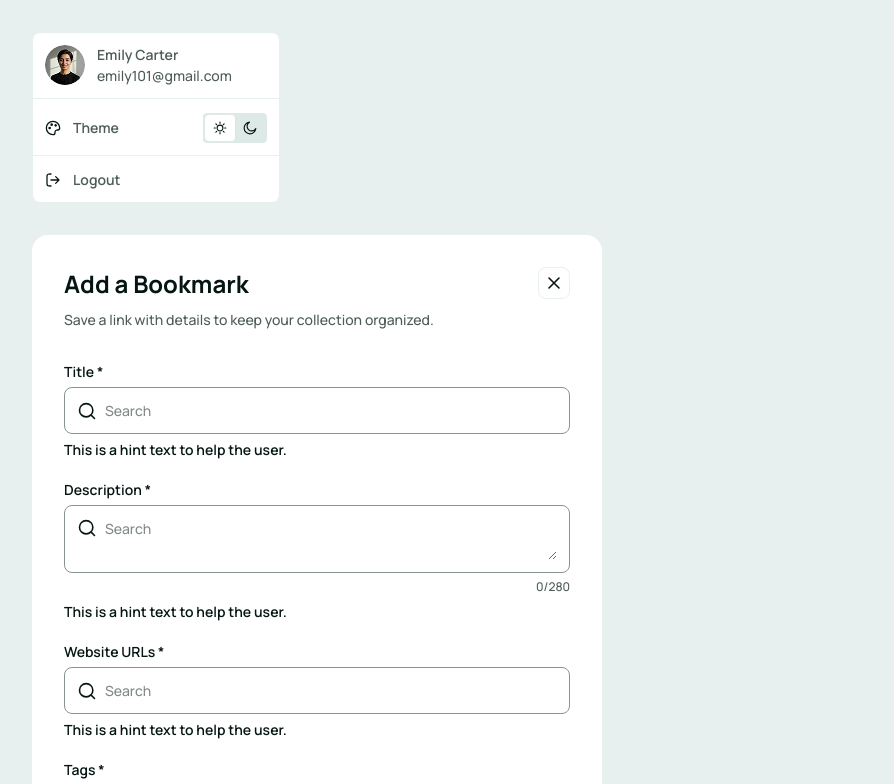
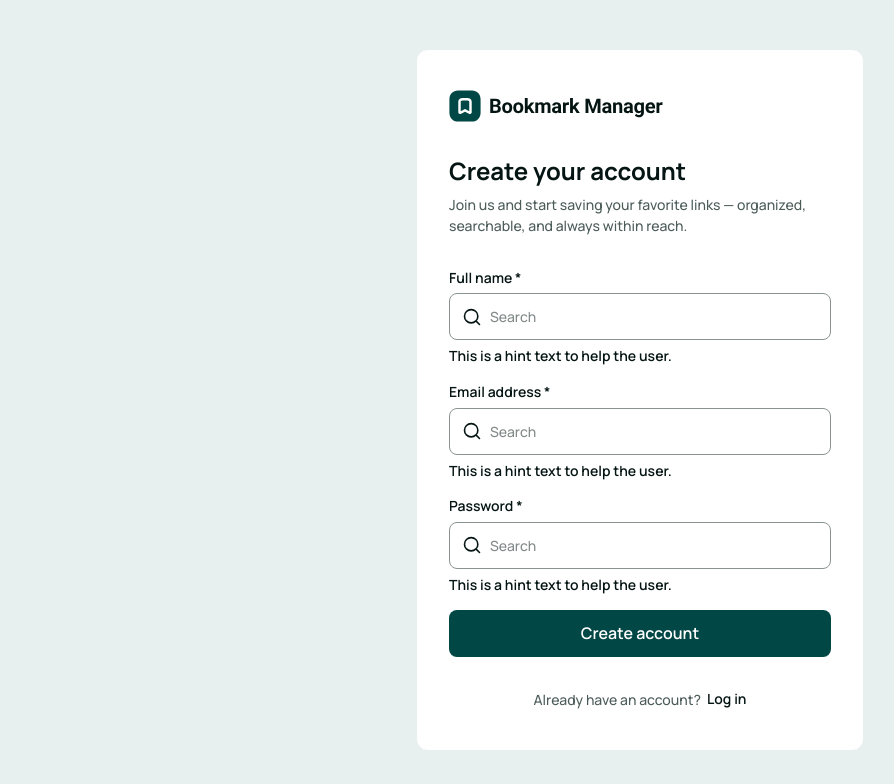
Before and after one commit to Rodcosta85/bookmark-manager, a React (Vite) app: page /login in a window 1280 px wide. Shown: the top 784 px of the page, without its empty margins (0-894 px from the left). Built offline with nearby package versions, Linux system fonts and the light colour scheme.

Commit message:
started setting up the routes with react-router-dom; created the "create account" and "log in" form modals with conditionals set up with zustand;

```diff
--- a/package.json
+++ b/package.json
@@ -13,6 +13,7 @@
     "@tailwindcss/vite": "^4.1.18",
     "react": "^19.2.0",
     "react-dom": "^19.2.0",
+    "react-router-dom": "^7.13.0",
     "tailwindcss": "^4.1.18",
     "zustand": "^5.0.11"
   },
@@ -27,7 +28,7 @@
     "eslint-plugin-react-refresh": "^0.4.24",
     "globals": "^16.5.0",
     "typescript": "~5.9.3",
-    "typescript-eslint": "^8.48.0",
+    "typescript-eslint": "^8.14.0",
     "vite": "^8.0.0-beta.13"
   },
   "overrides": {
--- a/src/App.tsx
+++ b/src/App.tsx
@@ -1,86 +1,41 @@
-import { type MouseEvent } from "react"
+import { Navigate, Routes, Route } from "react-router-dom"
 import useBookmarks from "./hooks/useBookmark"
-// import type { DataTypes } from "./types/dataTypes"
-import ProfileDropdown from "./components/profileDropdown"
-import AddBookmark from "./components/addBookmark"
-import MappedCard from "./components/mappedCard"
-import SidebarComp from "./components/sidebarComp"
-import SortBy from "./components/sortBy"
-import SortButton from "./components/Buttons/sortButton"
-import HambMenu from "./components/Buttons/hambMenu"
-import DialogModal from "./components/dialogModal"
-import NotificationPopup from "./components/notificationPopup"
-
+import InitialModal from "./components/Forms/initialModal"
+import LoggedIn from "./pages/loggedIn"
 
 function App() {
 
-  const { sidebar,
-    sortDropdown,
-    activeTheme,
-    appearNotif,
-    bookmarks,
-    setSidebar,
-    setCardDropdown,
-    setSortDropdown,
-    setAppearNotif } = useBookmarks()
-
-  const handleSideBar = (e: MouseEvent<HTMLButtonElement>) => {
-    e.preventDefault()
-    setSidebar()
-  }
-
-  const handleCardDropdown = (e: MouseEvent<HTMLButtonElement>) => {
-    e.preventDefault()
-    setCardDropdown
-  }
-
-  const handleSortDropdown = (e: MouseEvent<HTMLButtonElement>) => {
-    e.preventDefault()
-    setSortDropdown()
-  }
-
-  const allTags = bookmarks.flatMap(item => item.tags);
-    console.log(allTags);
-
-    const elementCount = allTags.reduce((acc: Record<string, number>, tag) => {
-        acc[tag] = (acc[tag] || 0) + 1;
-        return acc;
-    }, {});
-    console.log(elementCount);
-
-    const sortedUniqueTags = Object.keys(elementCount).sort((a, b) =>
-        a.localeCompare(b, undefined, { sensitivity: 'base' })
-    );
+  const { activeTheme, isLoggedIn } = useBookmarks()
 
   return (
-    <div className={`font-manrope flex flex-col gap-8 p-8 relative
+    <div className={`font-manrope
+      w-screen h-screen
+      relative
     ${activeTheme.bg}`}>
-      <ProfileDropdown />
-      <AddBookmark />
-      <MappedCard handleCardDropdown={handleCardDropdown} />
-      <HambMenu handleSideBar={handleSideBar} />
-      {sidebar ?
-        <SidebarComp
-        handleSidebar={handleSideBar}
-        sortedTags={sortedUniqueTags}
-        elementCount={elementCount}
+      <Routes>
+        <Route
+          path="/login"
+
+          // condicional para renderizar o mesmo component só que com outro title,
+          // subtitle e buttonText caso isLoggedIn seja true?
+          element={isLoggedIn ?
+            <InitialModal
+              title="Log in to your account"
+              subtitle="Welcome back! Please enter your details."
+              buttonText="Log in"
+            />
+            :
+            <InitialModal
+            title="Create your account"
+            subtitle="Join us and start saving your favorite links — organized, searchable, and always within reach."
+            buttonText="Create account"
+            />
+          }
         />
-        :
-        null
-      }
-      <div className="flex flex-col gap-2.5 w-fit h-fit">
-        <SortButton handleSortDropdown={handleSortDropdown} />
-        {sortDropdown ?
-          <SortBy />
-          :
-          null
-        }
-      </div>
-      <DialogModal
-        title="Archive bookmark"
-        subtitle="Are you sure you want to archive this bookmark?" />
-      <NotificationPopup img={activeTheme.iconCheck} label="Bookmark added successfully." />
+        <Route path="/" element={<LoggedIn />} />
+      </Routes>
     </div>
+
   )
 }
 
--- /dev/null
+++ b/src/components/Forms/initialModal.tsx
@@ -0,0 +1,87 @@
+import useBookmarks from "../../hooks/useBookmark"
+import InputComp from "../inputComp"
+
+interface InitialProps {
+  title: string,
+  subtitle: string
+  buttonText: string
+}
+
+const initialModal: React.FC<InitialProps> = ({ title, subtitle, buttonText }) => {
+
+  const { activeTheme, isLoggedIn } = useBookmarks()
+
+  return (
+    <div className="flex justify-center items-center
+    h-screen">
+      <div className={`
+    flex flex-col gap-8
+    w-md h pt-500 pb-500 pl-400 pr-400
+    rounded-12
+    ${activeTheme.cardBg}
+    border ${activeTheme.cardBorder}`}>
+        <img
+          src={activeTheme.logo}
+          alt="the logo for Bookmark Manager"
+          className="w-53.5 h-8"
+        />
+        <div className="flex flex-col gap-075">
+          <h2 className={`text-preset-1 ${activeTheme.headerText}`}>
+            {title}
+          </h2>
+          <p className={`text-preset-4-medium ${activeTheme.paragraphOne}`}>
+            {subtitle}
+          </p>
+        </div>
+        <form className="flex flex-col gap-4">
+          {isLoggedIn ?
+            <div className="flex flex-col gap-4">
+              <InputComp label="Email" type="email" />
+              <InputComp label="Password" type="password" />
+            </div>
+            :
+            <div className="flex flex-col gap-4">
+              <InputComp label="Full name *" type="text" />
+              <InputComp label="Email address *" type="email" />
+              <InputComp label="Password *" type="password" />
+            </div>
+          }
+          <button className="w-full pl-200 pr-200 pt-150 pb-150
+        rounded-8
+        text-center text-preset-3 text-white
+        bg-teal-700">
+            {buttonText}
+          </button>
+        </form>
+
+        {isLoggedIn ?
+          <div className="flex flex-col gap-150">
+
+            {/* forgot password */}
+            <div className="flex justify-center items-center gap-075">
+              <span className={`text-preset-4-medium ${activeTheme.paragraphOne}`}>Forgot your password?</span>
+              <button className={`text-preset-4 ${activeTheme.paragraphTwo} cursor-pointer`}>Reset it</button>
+            </div>
+
+            {/* dont have an account */}
+            <div className="flex justify-center items-center gap-075">
+              <span className={`text-preset-4-medium ${activeTheme.paragraphOne}`}>Don’t have an account?</span>
+              <button className={`text-preset-4 ${activeTheme.paragraphTwo} cursor-pointer`}>Sign up</button>
+            </div>
+          </div>
+          :
+          <div className="flex justify-center items-center gap-075">
+            <span className={`text-preset-4-medium ${activeTheme.paragraphOne}`}>Already have an account?</span>
+            <button className={`text-preset-4 ${activeTheme.paragraphTwo} cursor-pointer`}>Log in</button>
+          </div>
+        }
+        {/* forgot password e dont have an account */}
+
+
+      </div>
+    </div>
+
+  )
+}
+
+export default initialModal
--- a/src/components/InputComp.tsx
+++ b/src/components/InputComp.tsx
@@ -1,10 +1,11 @@
 import useBookmarks from "../hooks/useBookmark"
 
 interface inputCompProps {
-  label: string
+  label: string,
+  type?: 'text' | 'number' | 'email' | 'password'
 }
 
-const InputComp: React.FC<inputCompProps> = ({ label }) => {
+const InputComp: React.FC<inputCompProps> = ({ label, type }) => {
 
   const { activeTheme } = useBookmarks()
 
@@ -20,7 +21,8 @@ const InputComp: React.FC<inputCompProps> = ({ label }) => {
           className='w-5 h-5'
         />
         <input
-        type="text"
+        type={type}
+        name={type}
         placeholder={label === 'Tags *' ? 'e.g. design, learning, tools' : 'Search'}
         className={`text-preset-4-medium ${activeTheme.paragraphTwo} placeholder-${activeTheme.paragraphOne}
         focus:outline-none border-none
--- a/src/hooks/useBookmark.ts
+++ b/src/hooks/useBookmark.ts
@@ -22,7 +22,8 @@ interface BookmarkStates {
     sortDropdown: boolean,
     activeSort: string,
     contentType: string,
-    appearNotif: boolean
+    appearNotif: boolean,
+    isLoggedIn: boolean,
 
     setActiveTheme: (theme: themeChanger) => void,
     setSidebar: () => void,
@@ -34,7 +35,8 @@ interface BookmarkStates {
     setSortDropdown: () => void,
     setSortType: (type: SortType) => void,
     setHomeArchived: (type: HomeArchived) => void,
-    setAppearNotif: () => void
+    setAppearNotif: () => void,
+    setIsLoggedIn: () => void
 }
 
 const useBookmarks = create<BookmarkStates>((set) => ({
@@ -75,6 +77,9 @@ const useBookmarks = create<BookmarkStates>((set) => ({
     // notificação de ação
     appearNotif: false,
 
+    // controla se o usuario esta logado ou nao
+    isLoggedIn: false,
+
     setActiveTheme: (theme) => set({activeTheme: theme}),
     setSidebar: () => set((state) => ({ sidebar: !state.sidebar })),
     setProfileDropdown: () => set((state) => ({ profileDropdown: !state.profileDropdown })),
@@ -93,6 +98,7 @@ const useBookmarks = create<BookmarkStates>((set) => ({
     setSortType: (type) => set({ activeSort: type }),
     setHomeArchived: (type) => set({ contentType: type }),
     setAppearNotif: () => set((state) => ({ appearNotif: !state.appearNotif })),
+    setIsLoggedIn: () => set((state) => ({ isLoggedIn: !state.isLoggedIn}))
 }))
 
 export default useBookmarks
--- a/src/main.tsx
+++ b/src/main.tsx
@@ -1,5 +1,10 @@
 import { createRoot } from 'react-dom/client'
+import { BrowserRouter } from "react-router-dom";
 import './index.css'
 import App from './App.tsx'
 
-createRoot(document.getElementById('root')!).render(<App />)
+createRoot(document.getElementById('root')!).render(
+    <BrowserRouter>
+        <App />
+    </BrowserRouter>
+)
--- /dev/null
+++ b/src/pages/loggedIn.tsx
@@ -0,0 +1,86 @@
+import { type MouseEvent } from "react"
+import useBookmarks from "../hooks/useBookmark"
+import ProfileDropdown from "../components/profileDropdown"
+import AddBookmark from "../components/Forms/addBookmark"
+import MappedCard from "../components/mappedCard"
+import SidebarComp from "../components/sidebarComp"
+import SortBy from "../components/sortBy"
+import SortButton from "../components/Buttons/sortButton"
+import HambMenu from "../components/Buttons/hambMenu"
+import DialogModal from "../components/dialogModal"
+import NotificationPopup from "../components/notificationPopup"
+
+const loggedIn = () => {
+
+    const { sidebar,
+        sortDropdown,
+        activeTheme,
+        appearNotif,
+        bookmarks,
+        setSidebar,
+        setCardDropdown,
+        setSortDropdown,
+        setAppearNotif } = useBookmarks()
+
+    const handleSideBar = (e: MouseEvent<HTMLButtonElement>) => {
+        e.preventDefault()
+        setSidebar()
+    }
+
+    const handleCardDropdown = (e: MouseEvent<HTMLButtonElement>) => {
+        e.preventDefault()
+        setCardDropdown
+    }
+
+    const handleSortDropdown = (e: MouseEvent<HTMLButtonElement>) => {
+        e.preventDefault()
+        setSortDropdown()
+    }
+
+    const allTags = bookmarks.flatMap(item => item.tags);
+    console.log(allTags);
+
+    const elementCount = allTags.reduce((acc: Record<string, number>, tag) => {
+        acc[tag] = (acc[tag] || 0) + 1;
+        return acc;
+    }, {});
+    console.log(elementCount);
+
+    const sortedUniqueTags = Object.keys(elementCount).sort((a, b) =>
+        a.localeCompare(b, undefined, { sensitivity: 'base' })
+    );
+
+    return (
+        <div className="flex flex-col gap-8">
+            <ProfileDropdown />
+            <AddBookmark />
+            <MappedCard handleCardDropdown={handleCardDropdown} />
+            <HambMenu handleSideBar={handleSideBar} />
+            {sidebar ?
+                <SidebarComp
+                    handleSidebar={handleSideBar}
+                    sortedTags={sortedUniqueTags}
+                    elementCount={elementCount}
+                />
+                :
+                null
+            }
+            <div className="flex flex-col gap-2.5 w-fit h-fit">
+                <SortButton handleSortDropdown={handleSortDropdown} />
+                {sortDropdown ?
+                    <SortBy />
+                    :
+                    null
+                }
+            </div>
+            <DialogModal
+                title="Archive bookmark"
+                subtitle="Are you sure you want to archive this bookmark?" />
+            <NotificationPopup
+                img={activeTheme.iconCheck}
+                label="Bookmark added successfully." />
+        </div>
+    )
+}
+
+export default loggedIn
```
Also changed, not shown: src/components/Buttons/greenButton.tsx (+6 -3 lines), src/components/Forms/addBookmark.tsx (renamed from src/components/addBookmark.tsx, +10 -9 lines), 1 other file (tests, documents, lock files or other folders).
